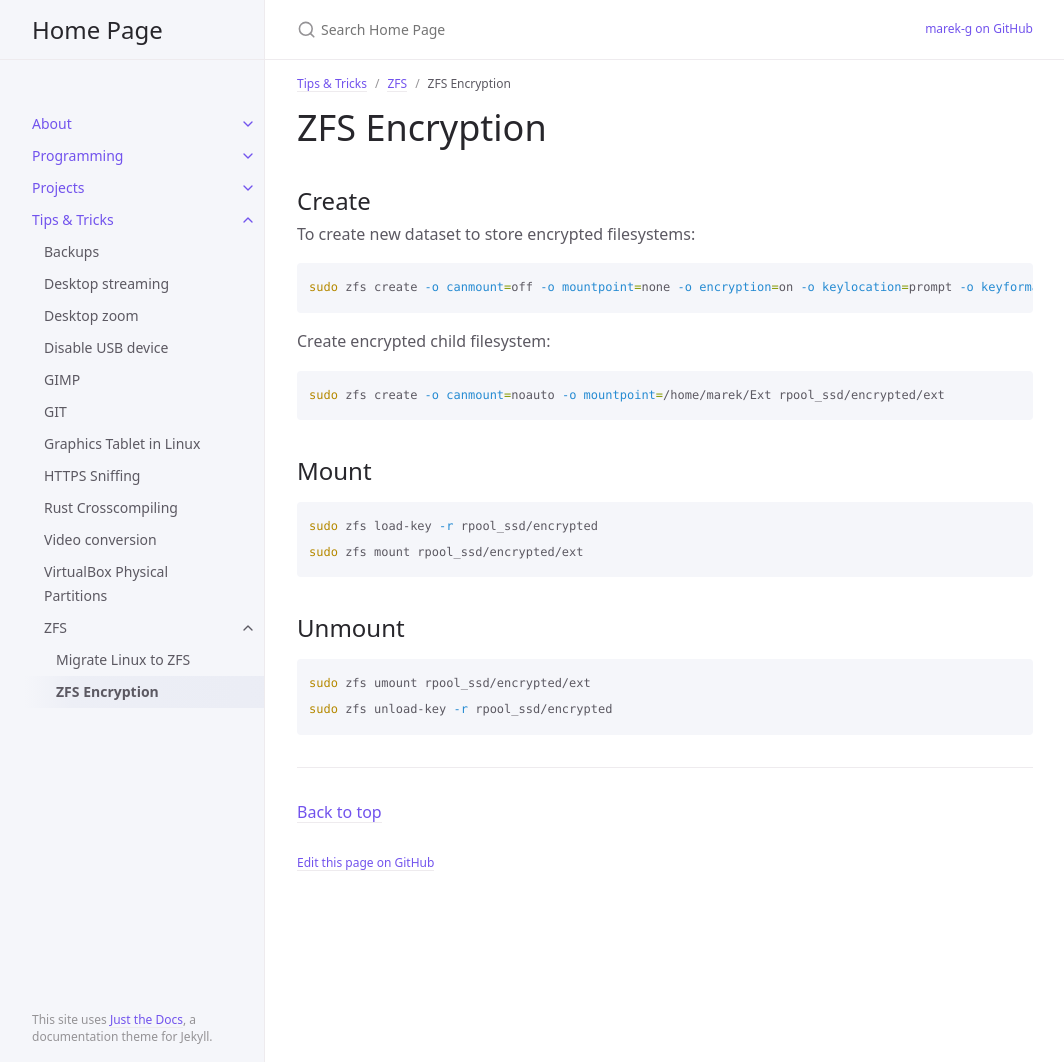
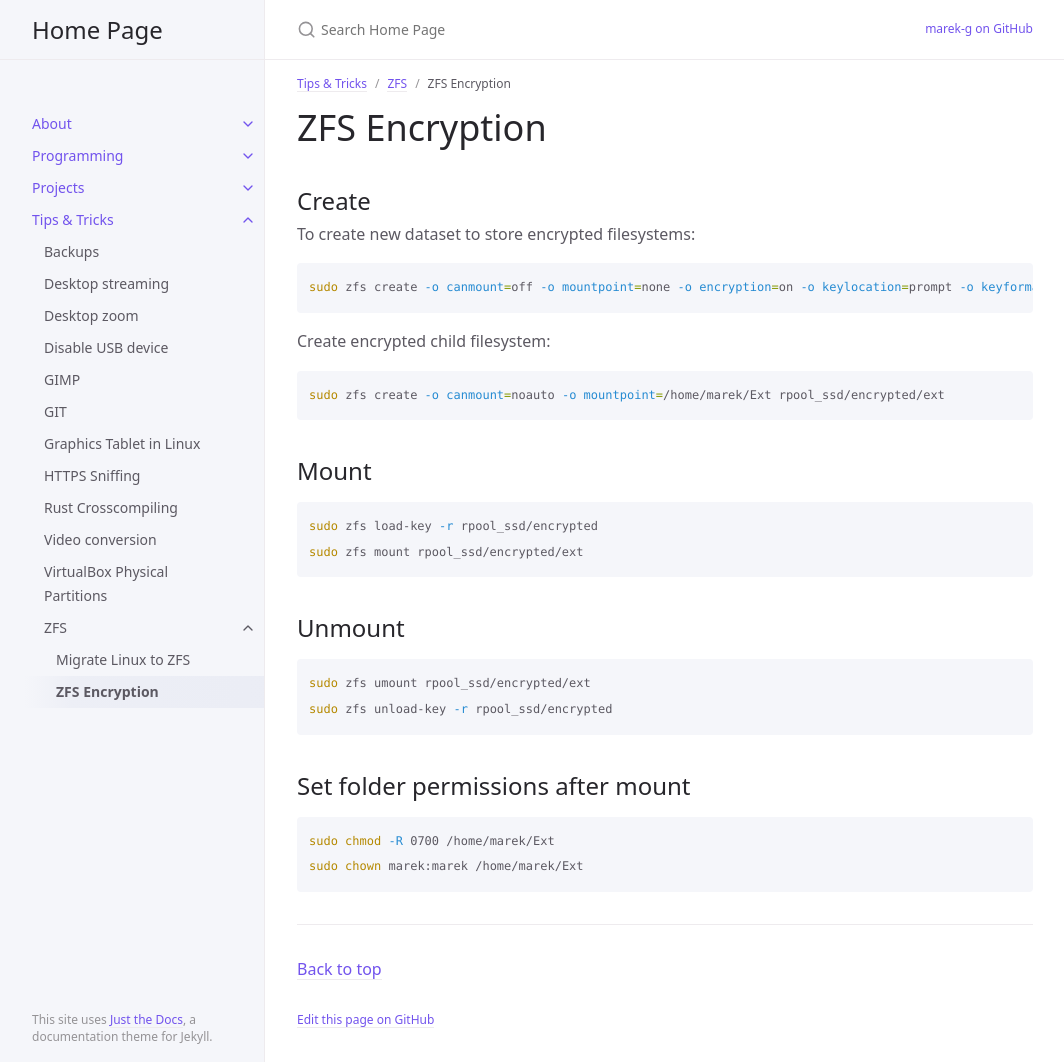
Before and after one commit to marek-g/marek-g.github.io, a Jekyll site: the page built from posts/tips_and_tricks/zfs/zfs_encryption.md, in a window 1280 px wide and 1062 px high. Shown: the whole window, without its empty margins (107-1171 px from the left). Built offline with Jekyll 4.4.1, drawn with Linux system fonts in a browser that asks for light colours.

Commit message:
Update zfs encryption

````diff
--- a/posts/tips_and_tricks/zfs/zfs_encryption.md
+++ b/posts/tips_and_tricks/zfs/zfs_encryption.md
@@ -34,3 +34,10 @@ sudo zfs mount rpool_ssd/encrypted/ext
 sudo zfs umount rpool_ssd/encrypted/ext
 sudo zfs unload-key -r rpool_ssd/encrypted
 ```
+
+## Set folder permissions after mount
+
+```sh
+sudo chmod -R 0700 /home/marek/Ext
+sudo chown marek:marek /home/marek/Ext
+```
````
